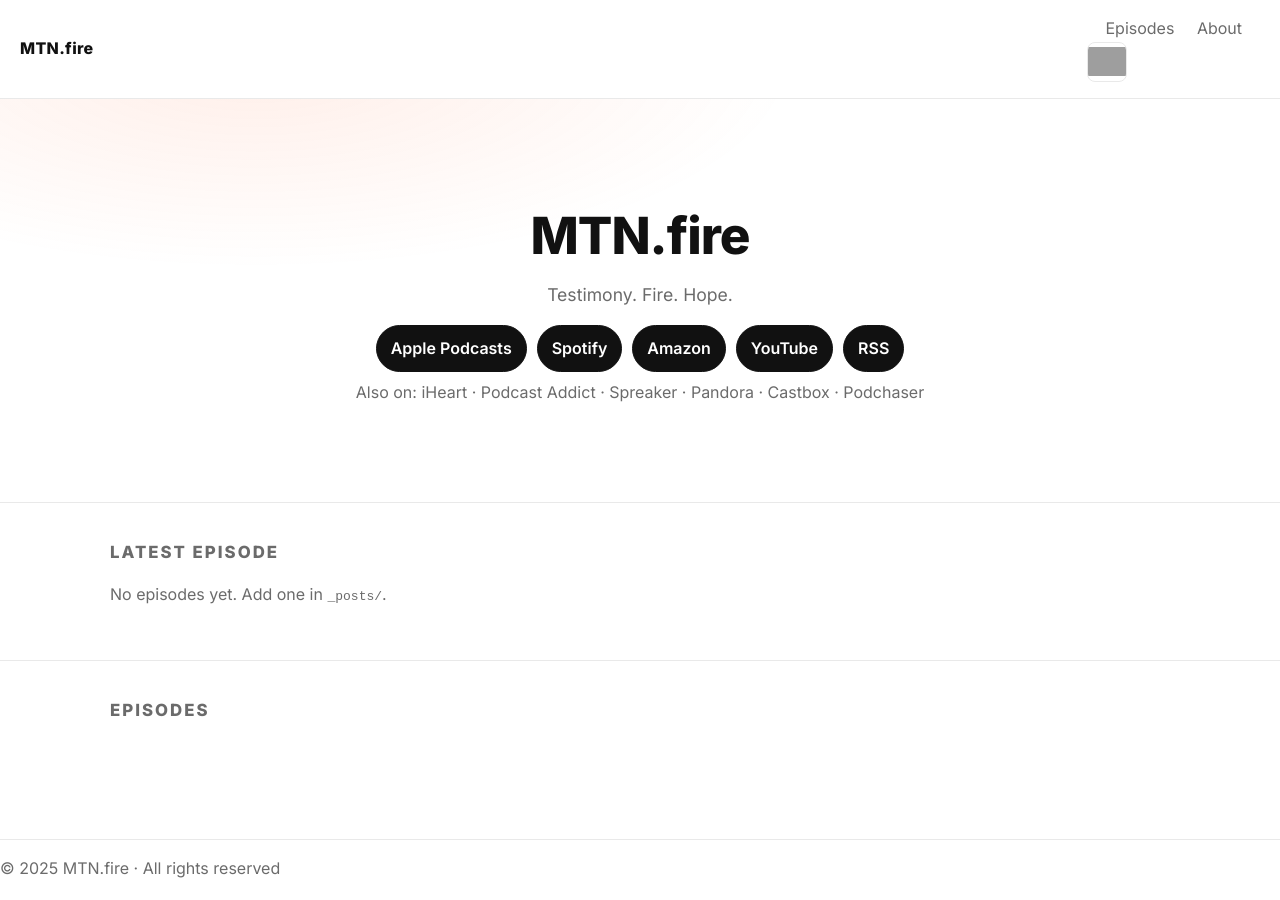
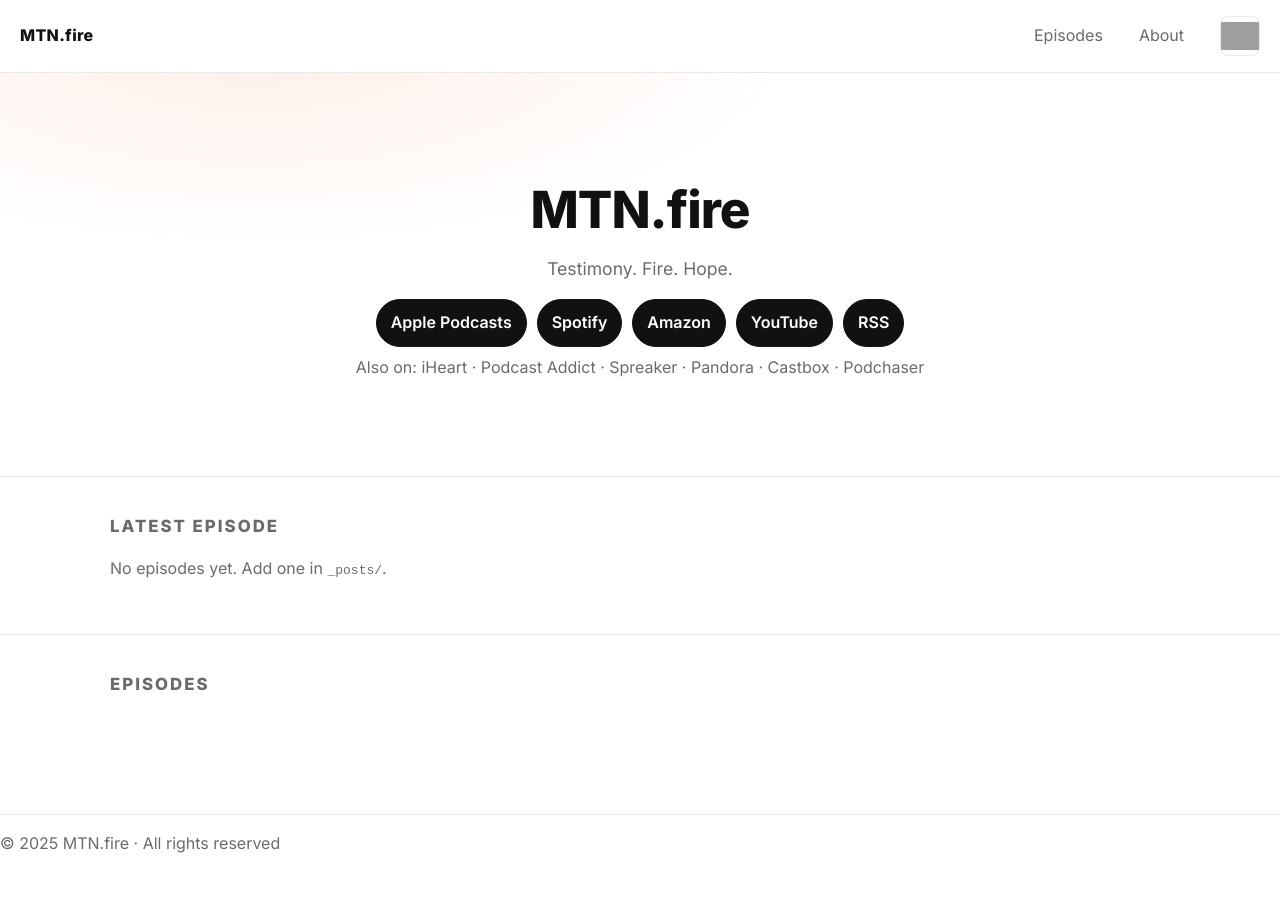
Before and after one commit to mtnfire/mtnfire.org, a Jekyll site: the page built from index.html, in a window 1280 px wide. Built offline with Jekyll 4.4.1, drawn with Linux system fonts in a browser that asks for light colours; grey boxes are pictures that could not be loaded.

Commit message:
Update main.css

```diff
--- a/assets/css/main.css
+++ b/assets/css/main.css
@@ -166,3 +166,20 @@
 @media (max-width:820px){
   .site-head .nav-mark{ width:32px !important; height:32px !important; }
 }
+/* Header logo clamp */
+.site-head .nav-mark{
+  width:40px !important;
+  height:40px !important;
+  max-width:40px !important;
+  max-height:40px !important;
+  object-fit:contain;
+  display:block;
+  border-radius:8px;
+  border:1px solid var(--rule);
+}
+@media (max-width:820px){
+  .site-head .nav-mark{ width:32px !important; height:32px !important; }
+}
+
+/* make sure the nav lays out nicely */
+.nav{ display:flex; align-items:center; gap:18px }
```
